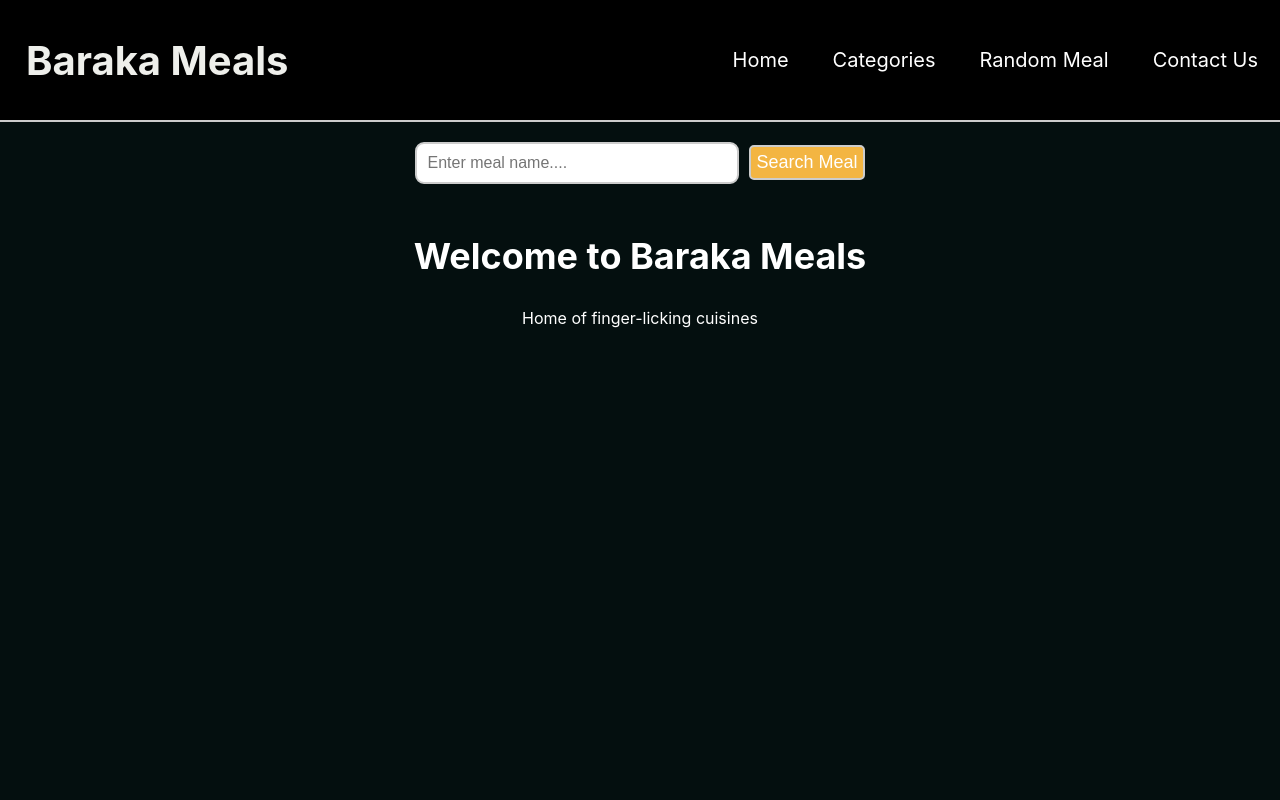
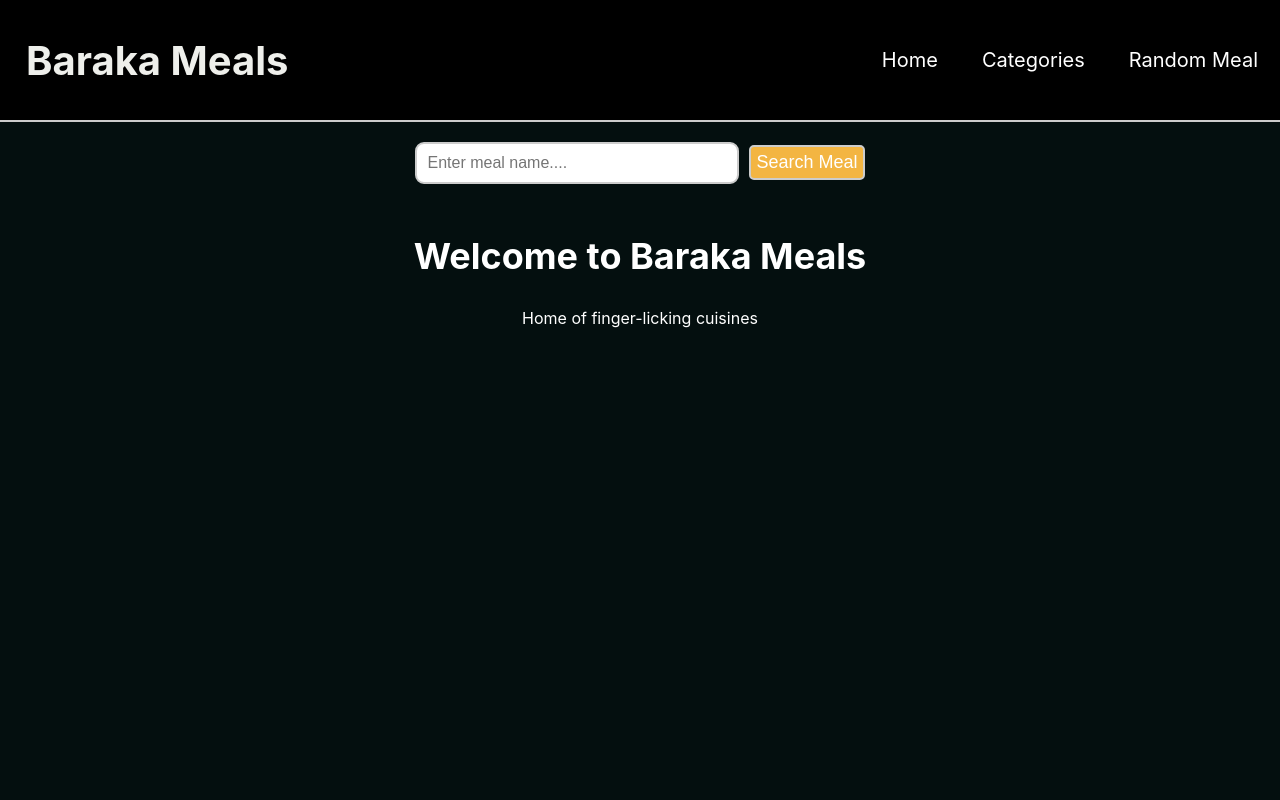
Before and after one commit to mbolonzi-design/baraka-meals, a React (Create React App) app: page / in a window 1280 px wide. Shown: the top 800 px of the page. Built offline with nearby package versions, Linux system fonts and the light colour scheme.

Commit message:
add readme.md file

```diff
--- a/src/components/NavBar/Navbar.js
+++ b/src/components/NavBar/Navbar.js
@@ -13,7 +13,6 @@ function NavBar() {
                 <Link to ="/"><li>Home</li></Link>
                 <Link to="/categories"><li>Categories</li></Link>
                 <Link to="/random"><li>Random Meal</li></Link>
-                <Link to="/contact"><li>Contact Us</li></Link>
             </ul>
         </div>
     </div>
```
Also changed, not shown: 1 other file (tests, documents, lock files or other folders).
